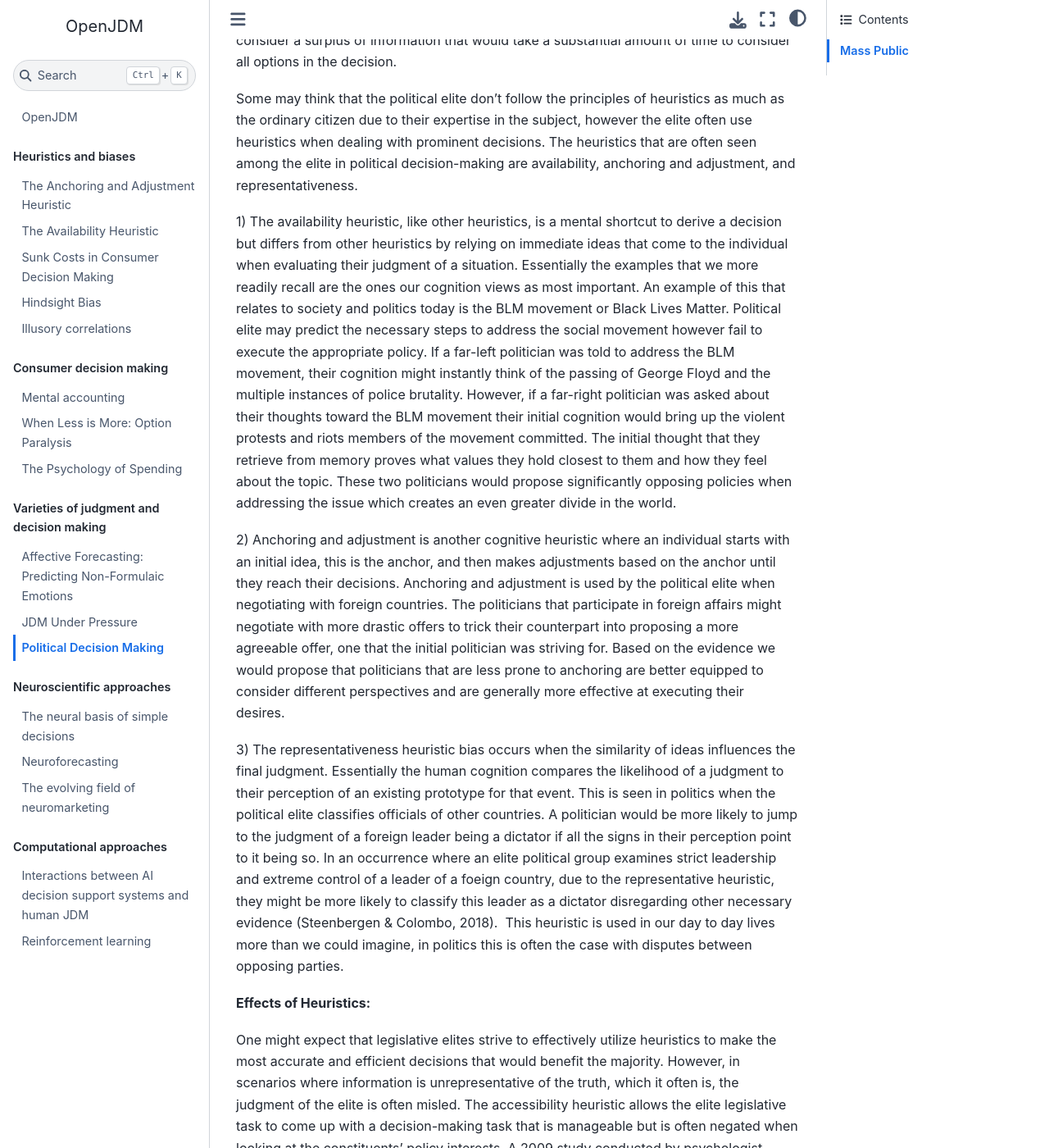
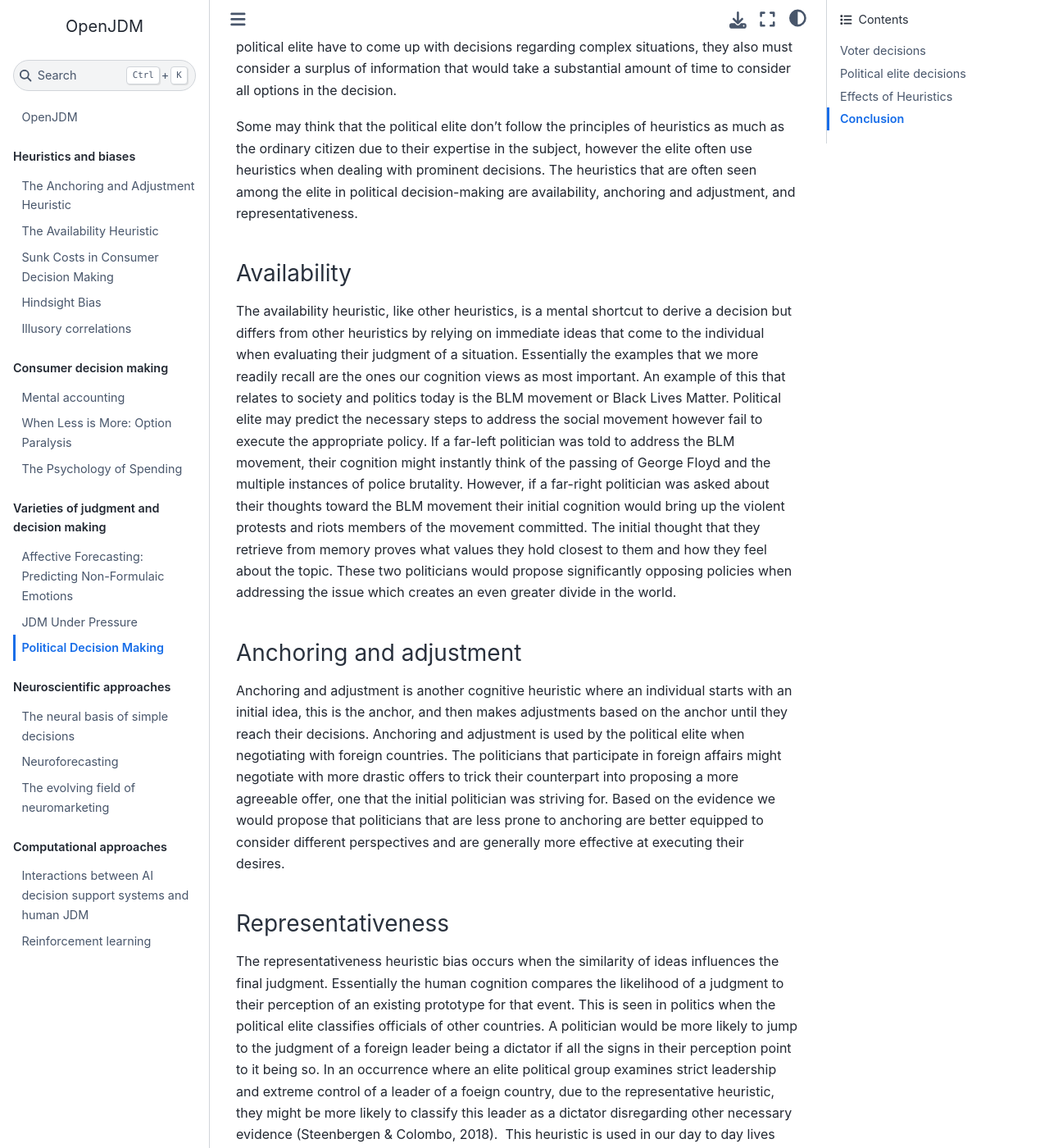
Before and after one commit to openjdm/openjdm.github.io, a Jupyter Book: the page built from book/political_decision_making.md, in a window 1280 px wide and 1400 px high, scrolled down 2347 px. Shown: the whole window at 82% size. Built offline with Jupyter Book 1.0.4 settings and Sphinx 7.4.7 and the Sphinx Book theme 1.1.4, drawn with Linux system fonts in a browser that asks for light colours; some of the changed text lies outside the part shown.

Commit message:
minor edits, formatting

```diff
--- a/book/political_decision_making.md
+++ b/book/political_decision_making.md
@@ -25,7 +25,7 @@ through the complexities of governing. What research shows is that these
 individuals largely rely on heuristics, which have concrete effects on
 optimality of outcomes.
 
-## Mass Public
+## Voter decisions
 
 While some of the most engaged citizens directly campaign or volunteer
 for various organizations, the most important and direct participation
@@ -79,9 +79,7 @@ suggesting that a more holistic, critical approach yields ‘better’
 outcomes, especially if this causes additional confusion (Gigerenzer &
 Pachuk, 2011).
 
-<span class="s1">**Political Elites: (Jaden)**</span>
-
-
+## Political elite decisions
 
 The judgments and decisions made by the political elite have a
 tremendous effect on the natural world and the overall well-being of our
@@ -101,8 +99,6 @@ Politics is not a simple topic and deciphering what systems should be in
 place to maximize society should only be a task for the most
 informed.<span class="Apple-converted-space"> </span>
 
-
-
 According to Ivan Cerovac’s paper titled “Elite Decision Making,” the
 elite are less prone to loss aversion and are better at utilizing
 heuristics in an effective manner when given complex topics (Cerovac,
@@ -116,8 +112,6 @@ complex situations, they also must consider a surplus of information
 that would take a substantial amount of time to consider all options in
 the decision.
 
-
-
 Some may think that the political elite don’t follow the principles of
 heuristics as much as the ordinary citizen due to their expertise in the
 subject, however the elite often use heuristics when dealing with
@@ -125,9 +119,8 @@ prominent decisions. The heuristics that are often seen among the elite
 in political decision-making are availability, anchoring and adjustment,
 and representativeness.
 
-
-
-1)<span class="Apple-tab-span"> </span>The availability heuristic, like
+### Availability
+The availability heuristic, like
 other heuristics, is a mental shortcut to derive a decision but differs
 from other heuristics by relying on immediate ideas that come to the
 individual when evaluating their judgment of a situation. Essentially
@@ -147,8 +140,8 @@ These two politicians would propose significantly opposing policies when
 addressing the issue which creates an even greater divide in the world.
 
 
-
-2)<span class="Apple-tab-span"> </span>Anchoring and adjustment is
+### Anchoring and adjustment
+Anchoring and adjustment is
 another cognitive heuristic where an individual starts with an initial
 idea, this is the anchor, and then makes adjustments based on the anchor
 until they reach their decisions. Anchoring and adjustment is used by
@@ -162,8 +155,8 @@ generally more effective at executing their desires.<span
 class="Apple-converted-space"> </span>
 
 
-
-3)<span class="Apple-tab-span"> </span>The representativeness heuristic
+### Representativeness
+The representativeness heuristic
 bias occurs when the similarity of ideas influences the final judgment.
 Essentially the human cognition compares the likelihood of a judgment to
 their perception of an existing prototype for that event. This is seen
@@ -182,9 +175,7 @@ class="Apple-converted-space"> </span>
 
 
 
-<span class="s1">**Effects of Heuristics:**</span>
-
-<span class="s1"></span>
+## Effects of Heuristics
 
 One might expect that legislative elites strive to effectively utilize
 heuristics to make the most accurate and efficient decisions that would
@@ -210,13 +201,7 @@ heuristics, we would be better equipped to optimize our judgments,
 ultimately allowing the elite politicians to come up with the best
 decision for the whole population.
 
-
-
-
-
-<span class="s1">**Conclusion:**</span>
-
-
+## Conclusion
 
 Ultimately, political judgement and decision making has massive
 consequences on day-to-day livelihood as well as societal and global
@@ -229,21 +214,11 @@ challenging task, and self-interest and many mental shortcuts definitely
 play a key role as we show via multiple examples.
 
 
-
-
-
-
-
-
-
 Bibliography
-
 
 
 Bartels, Larry M. 2005. “Homer Gets a Tax Cut: Inequality and Public
 Policy in the American Mind.” Perspectives on Politics 3 (1): 15–31.
-
-
 
 Campbell, A., & University of Michigan. (1960). The American voter. New
 York: Wiley.
@@ -259,33 +234,23 @@ class="Apple-converted-space"> </span>
 Gigerenzer, Gerd, Ralph Hertwig, and Thorsten Pachuk. 2011. Heuristics:
 The Foundations of Adaptive Behavior. Oxford: Oxford University Press.
 
-
-
 Lavine, Howard G., Christopher D. Johnston, and Marco R. Steenbergen.
 1.    The Ambivalent Partisan: How Critical Loyalty Promotes Democracy.
 New York: Oxford University Press.
-
-
 
 Mansbridge, Jane, James Bohman, Simone Chambers, David Estlund, Andreas
 Føllesdal, Archon Fung, Christina Lafont, Bernard Manin, and José L.
 Marti. 2010. “The Place of Self-Interest and the Role of Power in
 Deliberative Democracy.” Journal of Political Philosophy 18 (1): 64–100.
 
-
-
 Miler, K. C. (2009). The Limitations of Heuristics for Political Elites.
 *Political Psychology*, *30*(6), 863–894.
 https://doi.org/10.1111/j.1467-9221.2009.00731.x<span
 class="Apple-converted-space"> </span>
 
-
-
 Nyhan, Brendan, and Jason Reifler. 2010. “When Corrections Fail: The
 Persistence of Political Misperceptions.” *Political Behavior* 32 (2):
 303–330.
-
-
 
 Popkin, S. L. (1994). *The reasoning voter: Communication and persuasion
 in presidential campaigns*. Chicago: University of Chicago Press.
```
